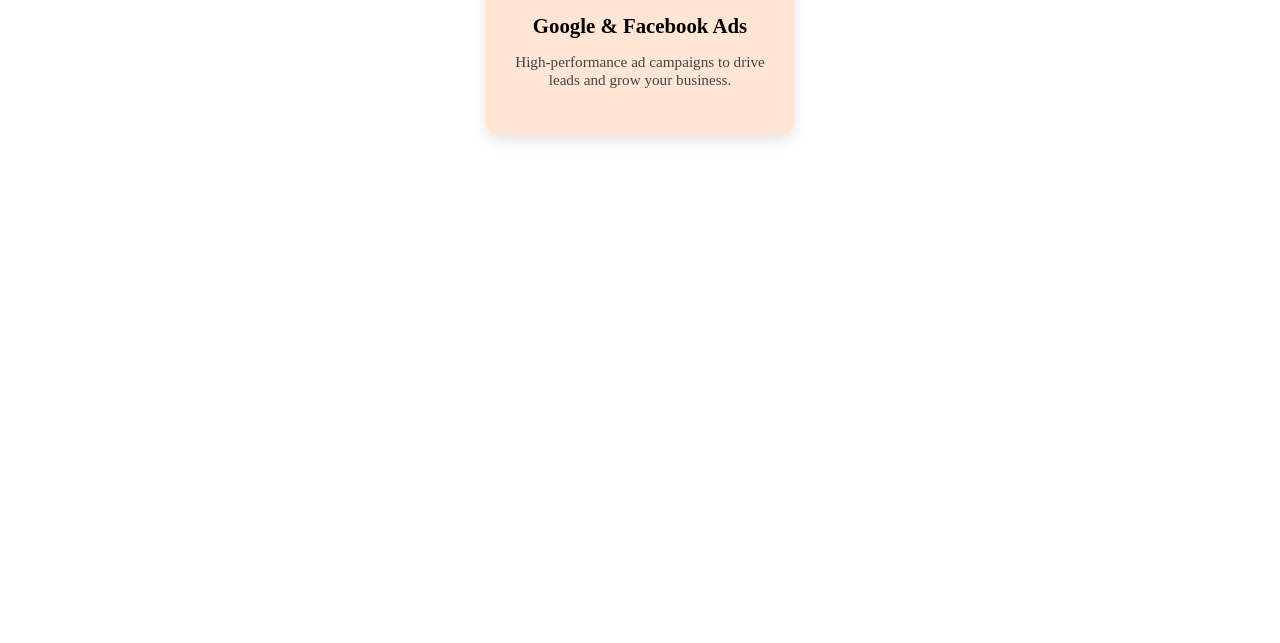
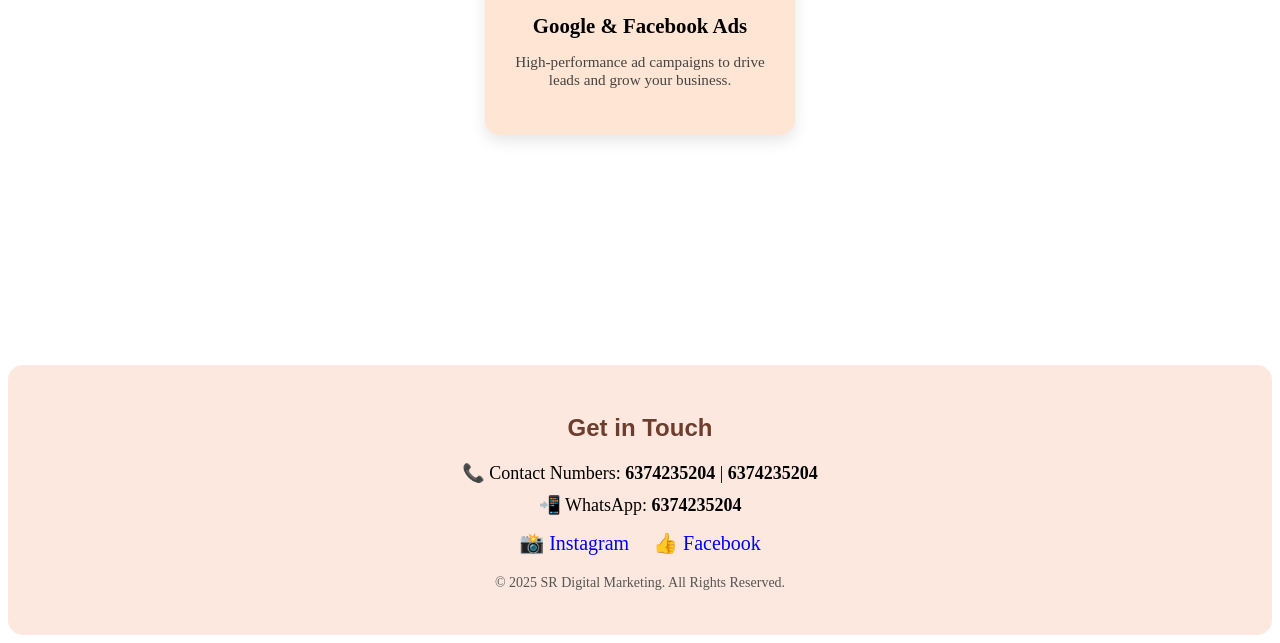
Before and after one commit to srdigitalai/srdigital-marketing, a plain HTML site: page index.html in a window 1280 px wide. Shown: the part 549-1192 px from the top of the page. Before the commit the page ends 872 px from the top, so only its background shows below. Drawn offline with Linux system fonts and the light colour scheme.

Commit message:
Update index.html

```diff
--- a/index.html
+++ b/index.html
@@ -108,3 +108,21 @@
     <!-- Contact numbers, WhatsApp, Social Media icons -->
   </footer>
 </body>
+<!-- Footer Section -->
+<footer style="background:#fce8df; text-align:center; padding:30px; margin-top:50px; border-radius:15px;">
+  <h2 style="color:#6d3d2e; font-family:Arial, sans-serif;">Get in Touch</h2>
+
+  <p style="font-size:18px; margin:10px 0;">
+    📞 Contact Numbers: <strong>6374235204</strong> | <strong>6374235204</strong>
+  </p>
+  <p style="font-size:18px; margin:10px 0;">
+    📲 WhatsApp: <strong>6374235204</strong>
+  </p>
+
+  <div style="margin-top:15px;">
+    <a href="https://instagram.com/Eniyanhomeappliances" target="_blank" style="margin:0 10px; text-decoration:none; font-size:20px;">📸 Instagram</a>
+    <a href="https://facebook.com/Eniyanhomeappliances" target="_blank" style="margin:0 10px; text-decoration:none; font-size:20px;">👍 Facebook</a>
+  </div>
+
+  <p style="margin-top:20px; font-size:14px; color:#555;">© 2025 SR Digital Marketing. All Rights Reserved.</p>
+</footer>
```
